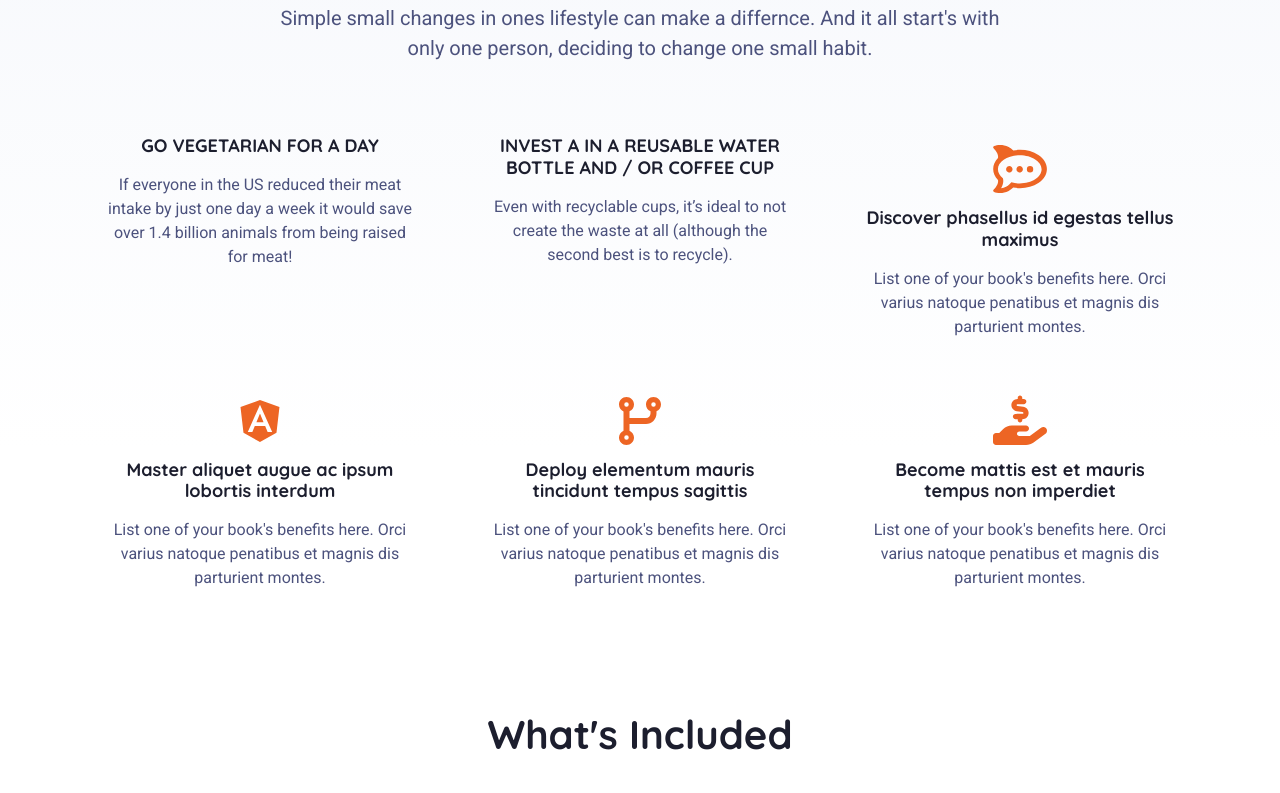
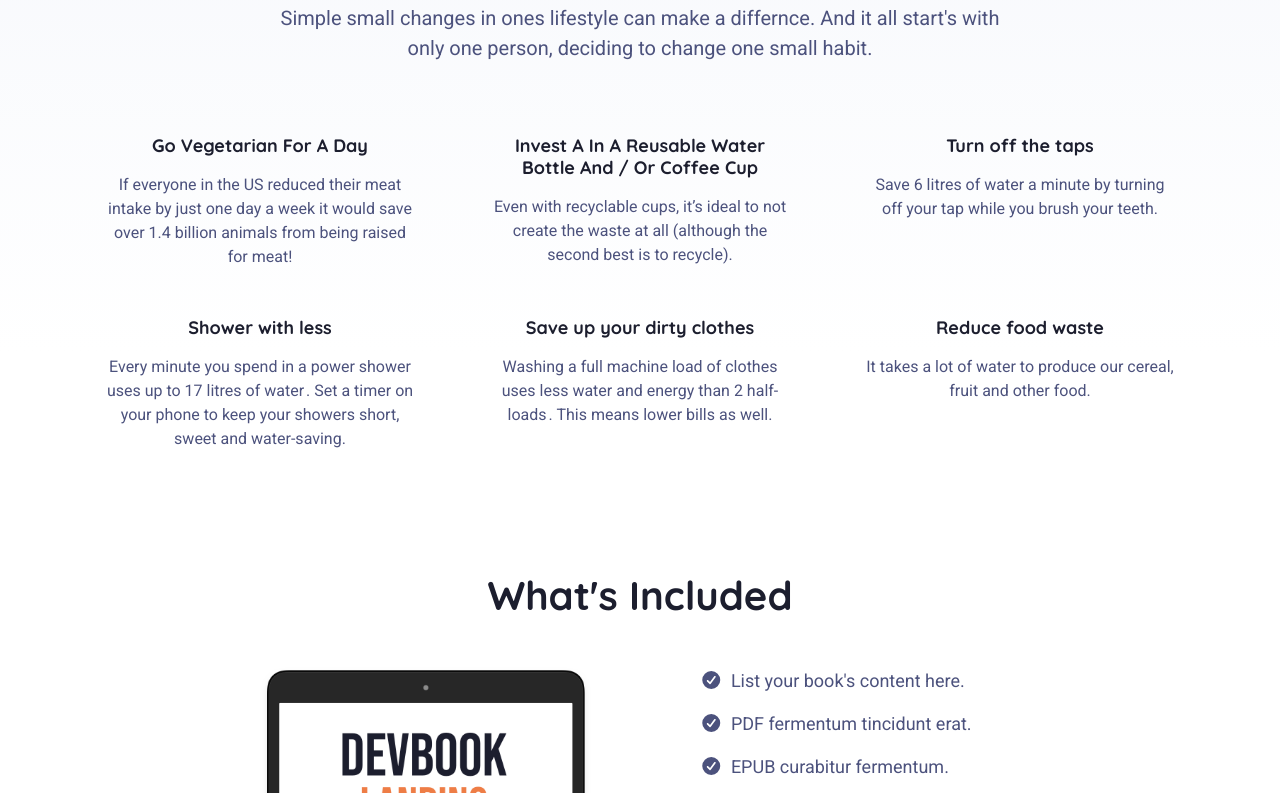
Before and after one commit to itspgiri/SaveYourHome, a plain HTML site: page index.html in a window 1280 px wide. Shown: the part 874-1667 px from the top of the page. Drawn offline with Linux system fonts and the light colour scheme.

Commit message:
Updated the conntent

```diff
--- a/index.html
+++ b/index.html
@@ -167,7 +167,7 @@
         <div class="item col-12 col-md-6 col-lg-4">
           <div class="item-inner p-3 p-lg-4">
             <div class="item-header mb-3">
-              <h3 class="item-heading">GO VEGETARIAN FOR A DAY</h3>
+              <h3 class="item-heading">Go Vegetarian For A Day</h3>
             </div>
             <!--//item-heading-->
             <div class="item-desc">
@@ -181,7 +181,7 @@
         <div class="item col-12 col-md-6 col-lg-4">
           <div class="item-inner p-3 p-lg-4">
             <div class="item-header mb-3">
-              <h3 class="item-heading">INVEST A IN A REUSABLE WATER BOTTLE AND / OR COFFEE CUP</h3>
+              <h3 class="item-heading">Invest A In A Reusable Water Bottle And / Or Coffee Cup</h3>
             </div>
             <!--//item-heading-->
             <div class="item-desc">
@@ -195,12 +195,11 @@
         <div class="item col-12 col-md-6 col-lg-4">
           <div class="item-inner p-3 p-lg-4">
             <div class="item-header mb-3">
-              <div class="item-icon"><i class="fab fa-rocketchat"></i></div>
-              <h3 class="item-heading">Discover phasellus id egestas tellus maximus</h3>
+              <h3 class="item-heading">Turn off the taps</h3>
             </div>
             <!--//item-heading-->
             <div class="item-desc">
-              List one of your book's benefits here. Orci varius natoque penatibus et magnis dis parturient montes.
+Save 6 litres of water a minute by turning off your tap while you brush your teeth.
            </div>
             <!--//item-desc-->
           </div>
@@ -210,12 +209,11 @@
         <div class="item col-12 col-md-6 col-lg-4">
           <div class="item-inner p-3 p-lg-4">
             <div class="item-header mb-3">
-              <div class="item-icon"><i class="fab fa-angular"></i></div>
-              <h3 class="item-heading">Master aliquet augue ac ipsum lobortis interdum</h3>
+              <h3 class="item-heading">Shower with less</h3>
             </div>
             <!--//item-heading-->
             <div class="item-desc">
-              List one of your book's benefits here. Orci varius natoque penatibus et magnis dis parturient montes.
+              Every minute you spend in a power shower uses up to 17 litres of water . Set a timer on your phone to keep your showers short, sweet and water-saving.
             </div>
             <!--//item-desc-->
           </div>
@@ -225,13 +223,11 @@
         <div class="item col-12 col-md-6 col-lg-4">
           <div class="item-inner p-3 p-lg-4">
             <div class="item-header mb-3">
-              <div class="item-icon"><i class="fas fa-code-branch"></i></div>
-              <h3 class="item-heading">Deploy elementum mauris tincidunt tempus sagittis</h3>
+              <h3 class="item-heading">Save up your dirty clothes</h3>
             </div>
             <!--//item-heading-->
             <div class="item-desc">
-              List one of your book's benefits here. Orci varius natoque penatibus et magnis dis parturient montes.
-            </div>
+Washing a full machine load of clothes uses less water and energy than 2 half-loads . This means lower bills as well.            </div>
             <!--//item-desc-->
           </div>
           <!--//item-inner-->
@@ -240,12 +236,12 @@
         <div class="item col-12 col-md-6 col-lg-4">
           <div class="item-inner p-3 p-lg-4">
             <div class="item-header mb-3">
-              <div class="item-icon"><i class="fas fa-hand-holding-usd"></i></div>
-              <h3 class="item-heading">Become mattis est et mauris tempus non imperdiet</h3>
+              <h3 class="item-heading">Reduce food waste</h3>
             </div>
             <!--//item-heading-->
             <div class="item-desc">
-              List one of your book's benefits here. Orci varius natoque penatibus et magnis dis parturient montes.
+              It takes a lot of water to produce our cereal, fruit and other food.
+
             </div>
             <!--//item-desc-->
           </div>
```
Also changed, not shown: 1 other file. Lines whose indentation alone changed are shown as unchanged.
